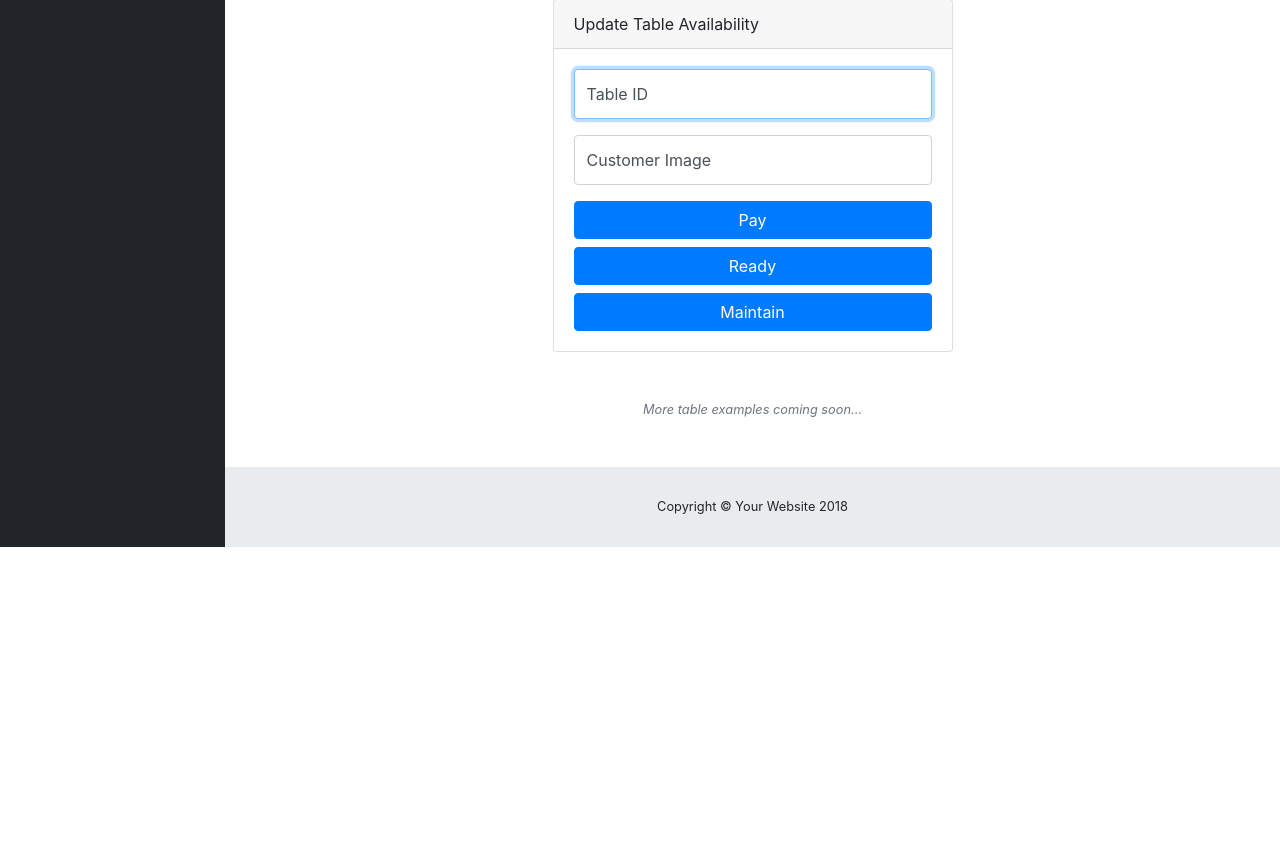
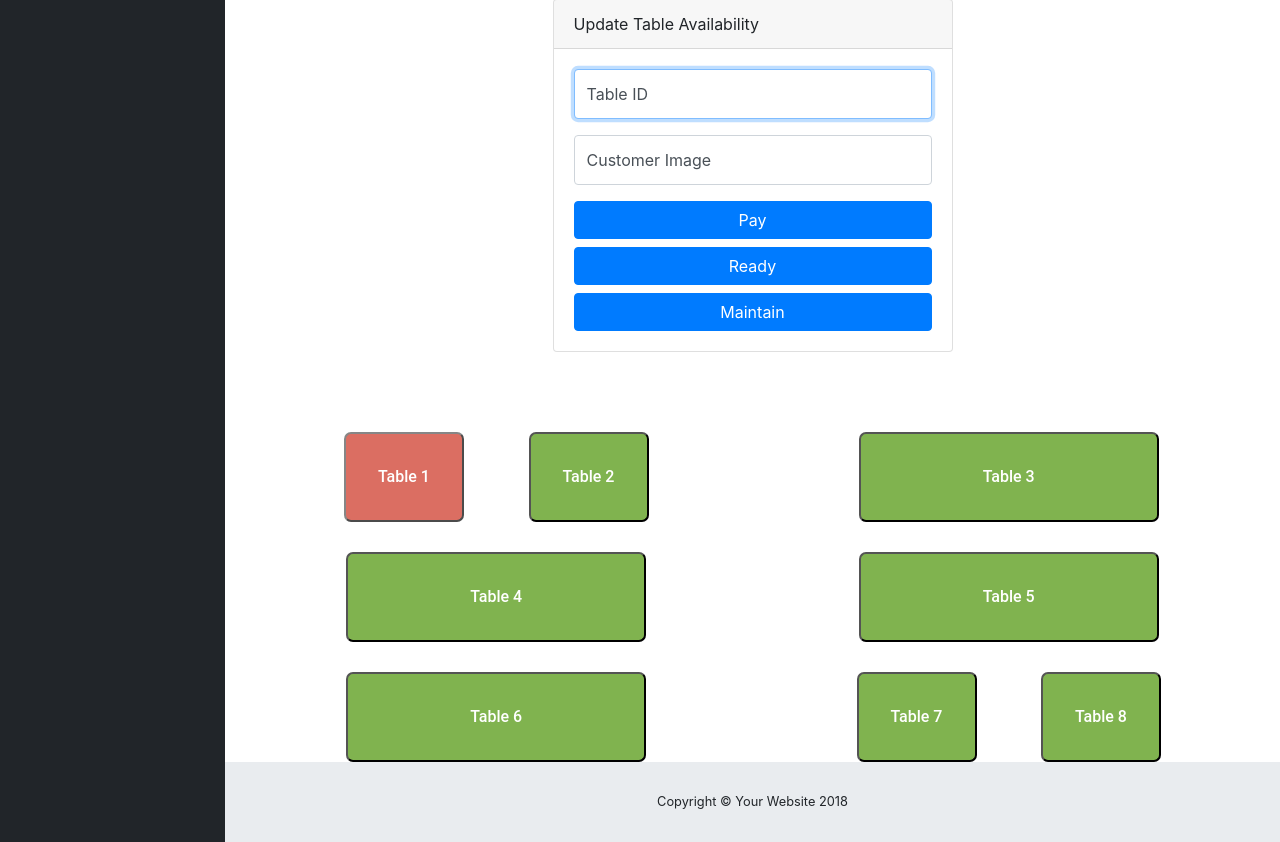
Before and after one commit to flamily/irs, a Flask app: page /tables in a window 1280 px wide. Shown: the part 565-1407 px from the top of the page. Before the commit the page ends 1112 px from the top, so only its background shows below. Run offline with Flask 2, Linux system fonts and the light colour scheme; the visitor is signed in with stand-in values (Sample User, id 1); data that the repository does not hold is empty; some libraries are stand-ins or nearby versions.

Commit message:
Added visual table layout and modal

```diff
--- a/web/static/js/sb-admin.js
+++ b/web/static/js/sb-admin.js
@@ -37,4 +37,8 @@
     event.preventDefault();
   });
 
+  $('#table-layout').find('button').click(function(){
+    $('#statusModal').modal('show');
+    $('#tableId').val($(this).data('tableid'));
+  });
 })(jQuery); // End of use strict
--- a/web/templates/footer.html
+++ b/web/templates/footer.html
@@ -14,6 +14,9 @@
 <!-- Custom scripts for all pages-->
 <script src="{{ url_for('static', filename='js/sb-admin.min.js') }}"></script>
 
+<!-- Custom scripts for all pages-->
+<script src="{{ url_for('static', filename='js/sb-admin.js') }}"></script>
+
 <!-- Demo scripts for this page-->
 <script src="{{ url_for('static', filename='js/demo/datatables-demo.js') }}"></script>
 <script src="{{ url_for('static', filename='js/demo/chart-area-demo.js') }}"></script>
--- a/web/templates/tables.html
+++ b/web/templates/tables.html
@@ -78,9 +78,56 @@
               </div>
             </div>
 
-          <p class="small text-center text-muted my-5">
-            <em>More table examples coming soon...</em>
-          </p>
+
+            <div id="table-layout" class="container text-center container-space">
+              <div class="row">
+                <div class="col">
+                  <button type="button" data-tableId=1 class="button-smol-left not-available">Table 1</button>
+                  <button type="button" data-tableId=2 class="btn-space button-smol-right">Table 2</button>
+                </div>
+                <div class="col">
+                  <button type="button" data-tableId=3 class="button-large">Table 3</button>
+                </div>
+              </div>
+              <div class="row">
+                <div class="col">
+                  <button type="button" data-tableId=4 class="button-large">Table 4</button>
+                </div>
+                <div class="col">
+                  <button type="button" data-tableId=5 class="button-large">Table 5</button>
+                </div>
+              </div>
+              <div class="row">
+                <div class="col">
+                  <button type="button" data-tableId=6 class="button-large">Table 6</button>
+                </div>
+                <div class="col">
+                  <button type="button" data-tableId=7 class="button-smol-left">Table 7</button>
+                  <button type="button" data-tableId=8 class="button-smol-right">Table 8</button>
+                </div>
+              </div>
+            </div>
+
+            <!-- Modal -->
+            <div class="modal fade" id="statusModal" tabindex="-1" role="dialog" aria-labelledby="modalLabel" aria-hidden="true">
+              <div class="modal-dialog" role="document">
+                <div class="modal-content">
+                  <div class="modal-header">
+                    <h5 class="modal-title" id="modalLabel">Set Status</h5>
+                    <button type="button" class="close" data-dismiss="modal" aria-label="Close">
+                      <span aria-hidden="true">&times;</span>
+                    </button>
+                  </div>
+                  <div class="modal-body">
+                    <form method="post">
+                      <input type=submit formaction="/tables/pay/" value="Pay" class="btn btn-primary btn-block">
+                      <input type=submit formaction="/tables/ready/" value="Ready" class="btn btn-primary btn-block">
+                      <input type=submit formaction="/tables/maintain/" value="Maintain" class="btn btn-primary btn-block">
+                    </form>
+                  </div>
+                </div>
+              </div>
+            </div>
 
         </div>
         <!-- /.container-fluid -->
```
